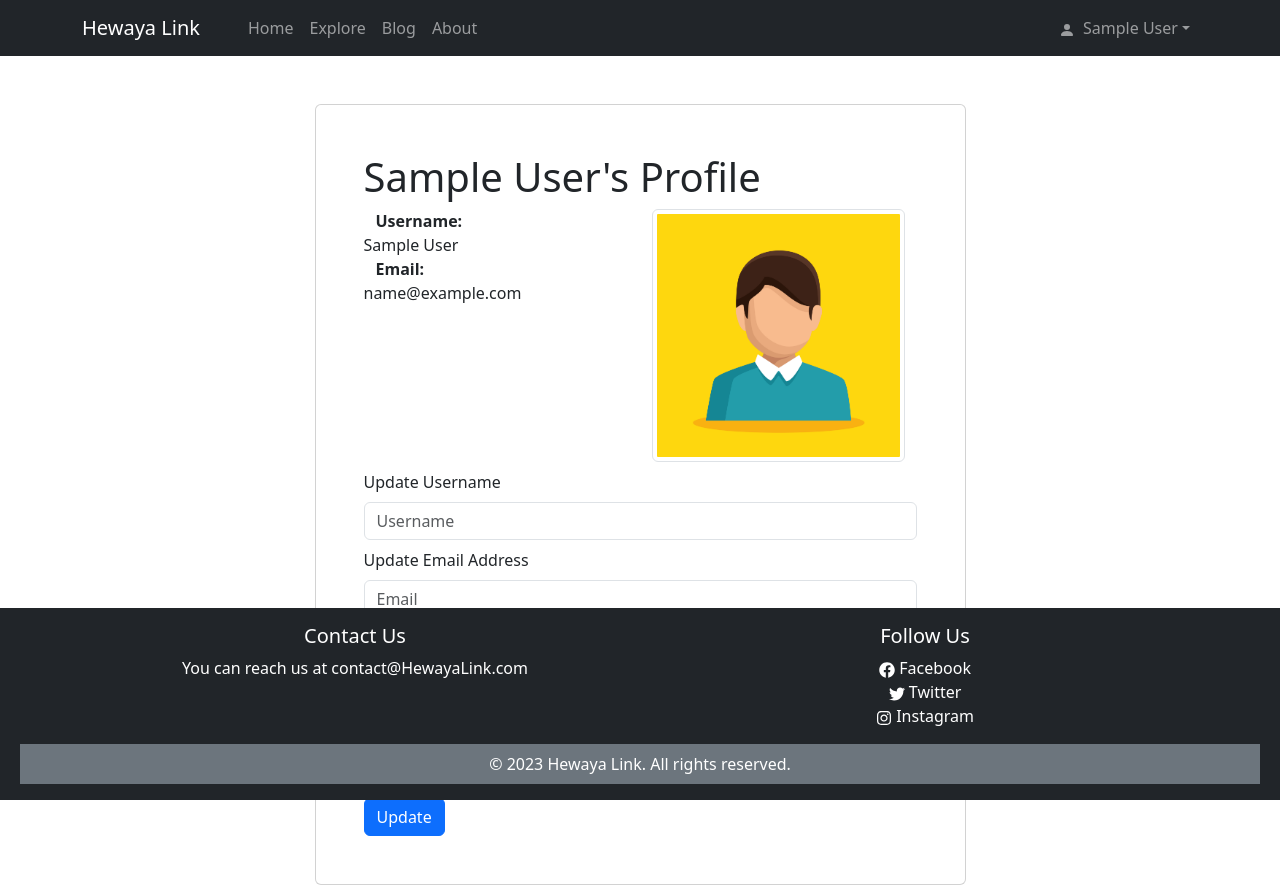
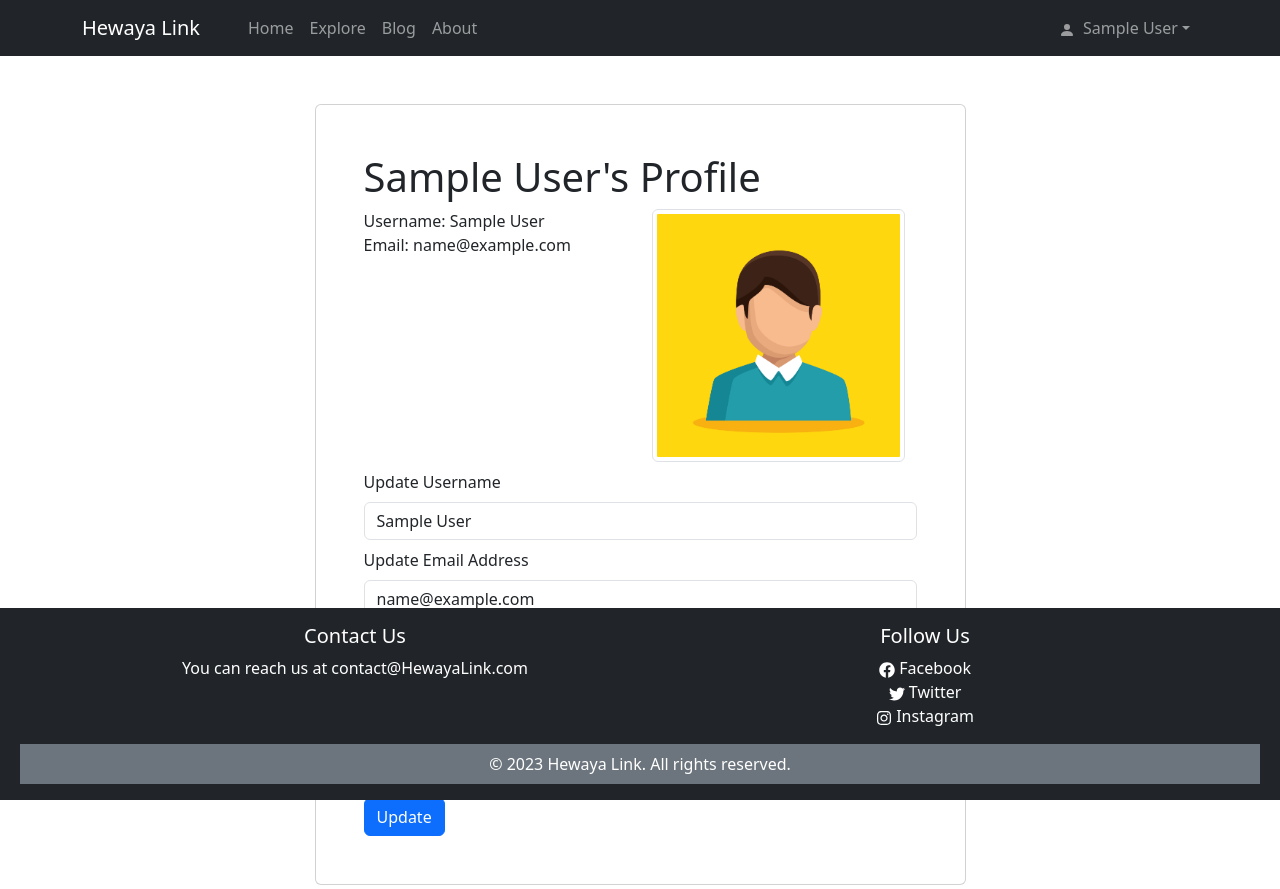
Before and after one commit to EntisarOsiami/Hewaya_Link, a React (Vite) app in the folder frontend/: page /profile in a window 1280 px wide. Built offline with nearby package versions, Linux system fonts and the light colour scheme; sample sign-in values are in the browser's storage.

Commit message:
reworking some code

```diff
--- a/frontend/src/Components/Header.jsx
+++ b/frontend/src/Components/Header.jsx
@@ -3,8 +3,8 @@ import { FaSignInAlt, FaSignOutAlt } from 'react-icons/fa';
 import {BsPersonFill} from 'react-icons/bs';
 import { useSelector, useDispatch } from 'react-redux';
 import { useNavigate } from 'react-router-dom';
-import { useLogoutMutation } from '../slices/usersApiSlice';
-import { logout } from '../slices/authSlice';
+import { useLogoutMutation } from '../slices/userApiSlice';
+import { logout } from '../slices/authenticateSlice';
 import { Link } from 'react-router-dom'
 import { LinkContainer } from 'react-router-bootstrap';
 
--- a/frontend/src/Screens/LoginScreen.jsx
+++ b/frontend/src/Screens/LoginScreen.jsx
@@ -3,8 +3,8 @@ import { Link, useNavigate } from 'react-router-dom';
 import { Form, Button, Row, Col } from 'react-bootstrap';
 import FormContainer from '../Components/FormContainer.jsx';
 import { useDispatch, useSelector } from 'react-redux';
-import { useLoginMutation } from '../slices/usersApiSlice';
-import { setCredentials } from '../slices/authSlice';
+import { useLoginMutation } from '../slices/userApiSlice.js';
+import { setCredentials } from '../slices/authenticateSlice.js';
 import { toast } from 'react-toastify';
 import Loader from '../Components/Loader.jsx';
 
--- a/frontend/src/Screens/ProfileScreen.jsx
+++ b/frontend/src/Screens/ProfileScreen.jsx
@@ -4,8 +4,8 @@ import { useDispatch, useSelector } from 'react-redux';
 import Loader from '../Components/Loader.jsx';
 import FormContainer from '../Components/FormContainer.jsx';
 import { toast } from 'react-toastify';
-import { useUpdateUserMutation } from '../slices/usersApiSlice';
-import { setCredentials } from '../slices/authSlice';
+import { useUpdateUserMutation } from '../slices/userApiSlice.js';
+import { setCredentials } from '../slices/authenticateSlice.js';
 import Image from "react-bootstrap/Image";
 
 const UpdateProfileScreen = () => {
@@ -25,7 +25,6 @@ const UpdateProfileScreen = () => {
   useEffect(() => {
     setName(userInfo.name);
     setEmail(userInfo.email);
-
   }, [userInfo.name, userInfo.email]);
 
   const submitHandler = async (e) => {
@@ -49,17 +48,17 @@ const UpdateProfileScreen = () => {
     }
   };
   return (
-    // display current user name and email
+
     <FormContainer>
       <h1>{name}&apos;s Profile</h1>
      <Container>
      <Row>
   <Col>
     <Row>
-      <span style={{ fontWeight: 'bold' }}>Username:</span> {name}
+      Username: {name}
     </Row>
     <Row>
-      <span style={{ fontWeight: 'bold' }}>Email:</span> {email}
+      Email: {email}
     </Row>
   </Col>
   <Col>
@@ -70,21 +69,23 @@ const UpdateProfileScreen = () => {
      </Container>
 
 
-      <Form onSubmit={submitHandler}>
+
+     <Form onSubmit={submitHandler}>
         <Form.Group className='my-2' controlId='name'>
           <Form.Label>Update Username</Form.Label>
           <Form.Control
-            type='name'
+            type='text'
             placeholder='Username'
+            value={name} // Display the current name
             onChange={(e) => setName(e.target.value)}
           ></Form.Control>
-
         </Form.Group>
         <Form.Group className='my-2' controlId='email'>
-          <Form.Label>Update Email Address </Form.Label>
+          <Form.Label>Update Email Address</Form.Label>
           <Form.Control
             type='email'
             placeholder='Email'
+            value={email} // Display the current email
             onChange={(e) => setEmail(e.target.value)}
           ></Form.Control>
         </Form.Group>
@@ -97,7 +98,6 @@ const UpdateProfileScreen = () => {
             onChange={(e) => setPassword(e.target.value)}
           ></Form.Control>
         </Form.Group>
-
         <Form.Group className='my-2' controlId='confirmPassword'>
           <Form.Label>Confirm Password</Form.Label>
           <Form.Control
@@ -107,15 +107,12 @@ const UpdateProfileScreen = () => {
             onChange={(e) => setConfirmPassword(e.target.value)}
           ></Form.Control>
         </Form.Group>
-
         <Button type='submit' variant='primary' className='mt-3'>
           Update
         </Button>
-
         {isLoading && <Loader />}
       </Form>
     </FormContainer>
-
   );
 };
 
--- a/frontend/src/Screens/RegisterScreen.jsx
+++ b/frontend/src/Screens/RegisterScreen.jsx
@@ -3,8 +3,8 @@ import { Form, Button, Row, Col } from 'react-bootstrap';
 import FormContainer from '../Components/FormContainer.jsx';
 import { Link, useNavigate } from 'react-router-dom';
 import { useDispatch, useSelector } from 'react-redux';
-import { useRegisterMutation } from '../slices/usersApiSlice';
-import { setCredentials } from '../slices/authSlice';
+import { useRegisterMutation } from '../slices/userApiSlice.js';
+import { setCredentials } from '../slices/authenticateSlice.js';
 import { toast } from 'react-toastify';
 import Loader from '../Components/Loader.jsx';
 
--- a/frontend/src/store.js
+++ b/frontend/src/store.js
@@ -1,5 +1,5 @@
 import { configureStore } from '@reduxjs/toolkit';
-import authReducer from './slices/authSlice';
+import authReducer from './slices/authenticateSlice';
 import { apiSlice } from './slices/apiSlice';
 
 
--- a/package.json
+++ b/package.json
@@ -14,10 +14,12 @@
   "license": "ISC",
   "dependencies": {
     "@popperjs/core": "^2.11.8",
+    "bcrypt": "^5.1.1",
     "bcryptjs": "^2.4.3",
     "body-parser": "^1.20.2",
     "bootstrap": "^5.3.1",
     "cloudinary": "^1.40.0",
+    "cookie": "^0.5.0",
     "cookie-parser": "^1.4.6",
     "dotenv": "^16.3.1",
     "express": "^4.18.2",
```
Also changed, not shown: frontend/src/slices/authenticateSlice.js (renamed from frontend/src/slices/authSlice.js), frontend/src/slices/userApiSlice.js (renamed from frontend/src/slices/usersApiSlice.js), 2 other files (tests, documents, lock files or other folders).
